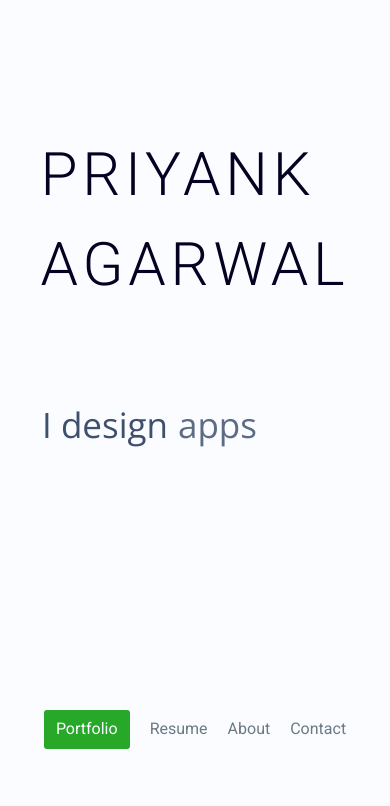
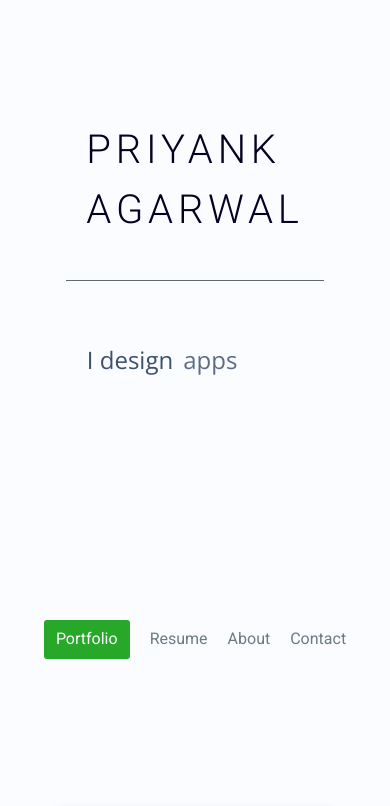
Before and after one commit to priyank1205/Portfolio-Website-New, a website: page index.html in a window 390 px wide. Shown: the top 806 px of the page. Drawn offline with nearby package versions, Linux system fonts and the light colour scheme.

Commit message:
Fix responsiveness of header on Mobile devices

```diff
--- a/SassFiles/main.scss
+++ b/SassFiles/main.scss
@@ -342,6 +342,14 @@ ul.social-network {
     padding: 0;
     justify-content: center;
     border: none;
+
+    p{
+      padding: 40px 20px;
+      border: 1px solid #626972;
+      border-top: transparent;
+      border-left: transparent;
+      border-right: transparent;
+    }
   }
   .description{
     height: 150px;
@@ -364,6 +372,22 @@ ul.social-network {
         display: inline;
         margin: 0 5px;
     }
+}
+
+@media screen and (max-width: 500px) {
+  .header{
+    margin-top: 60px;
+  }
+  .name{
+    p{
+      font-size: 40px;
+    }
+  }
+  .description{
+    font-size: 24px;
+    margin-right: 130px;
+    height: 100px;
+  }
 }
 
 @media screen and (max-width: 450px) {
```
Also changed, not shown: css/main.css.
